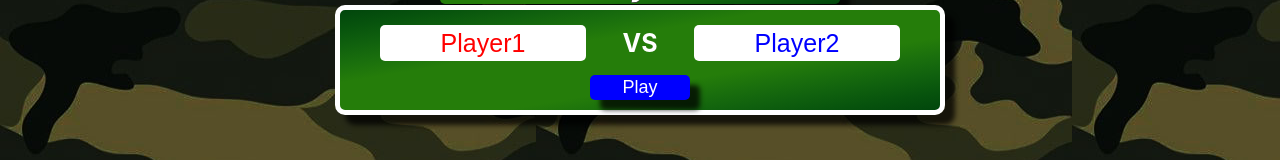
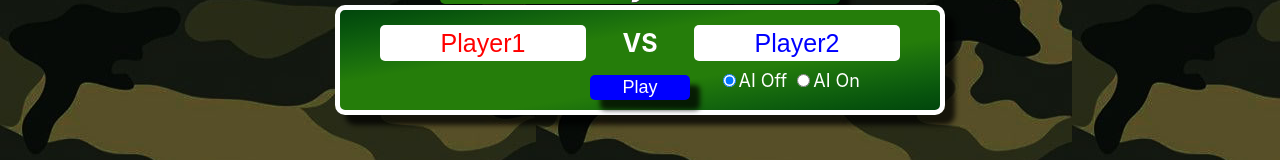
Before and after one commit to JonasLarsson78/mandatory-advanced-js4, a React (Create React App) app: page / in a window 1280 px wide. Shown: the part 195-355 px from the top of the page. Built offline with nearby package versions, Linux system fonts and the light colour scheme.

Commit message:
add stupid AI

```diff
--- a/src/App.css
+++ b/src/App.css
@@ -248,3 +248,10 @@ table[disabled]{
     border-radius: 5px;
     -webkit-text-stroke: 0.7px #252c24;
 }
+.loginAi{
+    position: absolute;
+    top: 60px;
+    right: 80px;
+    color: white;
+    font-size: 18px;
+}
--- a/src/App.js
+++ b/src/App.js
@@ -8,9 +8,16 @@ function App () {
   const [isLoggedIn, updateIsLoggedIn] = useState(false);
   const [name1, updateName1] = useState("Player1");
   const [name2, updateName2] = useState("Player2");
+  const [aiOn, updateAiOn] = useState(false)
+
 
   const onChange1 = (e) => updateName1(e.target.value);
   const onChange2 = (e) => updateName2(e.target.value);
+
+  const onChangeAiOn = () => updateAiOn(true);
+  const onChangeAiOff = () => updateAiOn(false);
+
+
 
   const onLogin = () => updateIsLoggedIn(true);
 
@@ -20,7 +27,7 @@ function App () {
                       };
 
   return (
-    isLoggedIn ? <Connect4 name1={name1} name2={name2} onOut={onOut} /> : <Name onChange1={onChange1} onChange2={onChange2} onLogin={onLogin}/>
+    isLoggedIn ? <Connect4 ai={aiOn} name1={name1} name2={name2} onOut={onOut} /> : <Name onChangeAiOff={onChangeAiOff} onChangeAiOn={onChangeAiOn} onChange1={onChange1} onChange2={onChange2} onLogin={onLogin}/>
     );
 };
 
--- a/src/components/Connec4.js
+++ b/src/components/Connec4.js
@@ -16,9 +16,11 @@ function Connect4 (props){
     const [color, updateColor] = useState("white");
     const [turn, updateTurn] = useState("red");
     const [playerName, updatePlayerName] = useState("");
+    const [ai, updateAi] = useState(false)
 
     useEffect(() =>{
       newBoard();
+      updateAi(props.ai);
     }, [])
 
     const newBoard = () =>{
@@ -38,6 +40,20 @@ function Connect4 (props){
       }
       updateBoard(newBoard) ;
     }
+    const aiPlayer = () =>{
+      if (currentPlayer === 2){
+        console.log("AI Turn");
+        let aiMoveCol = Math.floor(Math.random() * 7);
+        console.log(aiMoveCol)
+        const table = [...board];
+      let newArr = table[aiMoveCol];
+      let addLast = newArr.lastIndexOf(null);
+      newArr[addLast] = player2
+      updateBoard(table)
+      checkAll(board)
+
+      }
+    }
 
 
     const press = (e) =>{
@@ -49,8 +65,10 @@ function Connect4 (props){
         updateTurn("red")
         updatePlayerName(props.name1)
       }
+      if (ai === false){
+        updatecurrentPlayer(currentPlayer === player1 ? player2 : player1)
+      }
 
-     updatecurrentPlayer(currentPlayer === player1 ? player2 : player1)
       let x = e.target.id.split("");
 
       let col = x[0];
@@ -63,7 +81,13 @@ function Connect4 (props){
       newArr[addLast] = currentPlayer === player1 ? player2 : player1;
 
       updateBoard(table)
-      checkAll(board)
+
+      if (ai === true){
+        aiPlayer()
+      }
+      else{
+        checkAll(board)
+      }
     }
 
     const winMess = (x) =>{
@@ -174,6 +198,7 @@ function Connect4 (props){
     }
 
     const renderBoard = (row, index) =>{
+
       let redDiv = <div id={trCount.toString() + (index)} className="div redDiv" onClick={press}/>
       let blueDiv = <div id={trCount.toString() + (index)} className="div blueDiv" onClick={press}/>
 
@@ -210,6 +235,7 @@ function Connect4 (props){
       );
     }
       const table = board.map(renderBoard);
+      console.log(board)
       return(
         <>
         <Helmet title="Connect 4 - Labb 4 AvJs"/>
--- a/src/components/Name.js
+++ b/src/components/Name.js
@@ -5,6 +5,7 @@ import '../App.css';
 function Name (props) {
     const [name1, updateName1] = useState("Player1");
     const [name2, updateName2] = useState("Player2");
+    const [aiOn, updateAiOn] = useState(false)
 
     const onChange1 = (e) => {
       updateName1(e.target.value)
@@ -14,6 +15,17 @@ function Name (props) {
       updateName2(e.target.value)
       props.onChange2(e);
     };
+    const onChangeAiOn = () => {
+      updateAiOn(true);
+      props.onChangeAiOn()
+      updateName2("Computer")
+    }
+    const onChangeAiOff = () => {
+      updateAiOn(false);
+      props.onChangeAiOff()
+      updateName2("Player2")
+    }
+
 
     return(
     <>
@@ -22,7 +34,11 @@ function Name (props) {
     <div className="loginMain">
     <input maxLength="11" className="loginTextInput1" onChange={onChange1} type="text" placeholder={name1}/>
     <span className="vs"> <b>VS</b> </span>
-    <input maxLength="11" className="loginTextInput2" onChange={onChange2} type="text" placeholder={name2}/><br/>
+    <input maxLength="11" className="loginTextInput2" onChange={onChange2} type="text" placeholder={name2} disabled={aiOn}/><br/>
+    <div className="loginAi">
+    <input onChange={onChangeAiOff} type="radio" name="ai" defaultChecked={true}/><label>AI Off </label>
+    <input onChange={onChangeAiOn} type="radio" name="ai"/><label>AI On</label>
+    </div>
     <button className="loginBtn" onClick={props.onLogin} >Play</button>
     </div>
     </>
```
